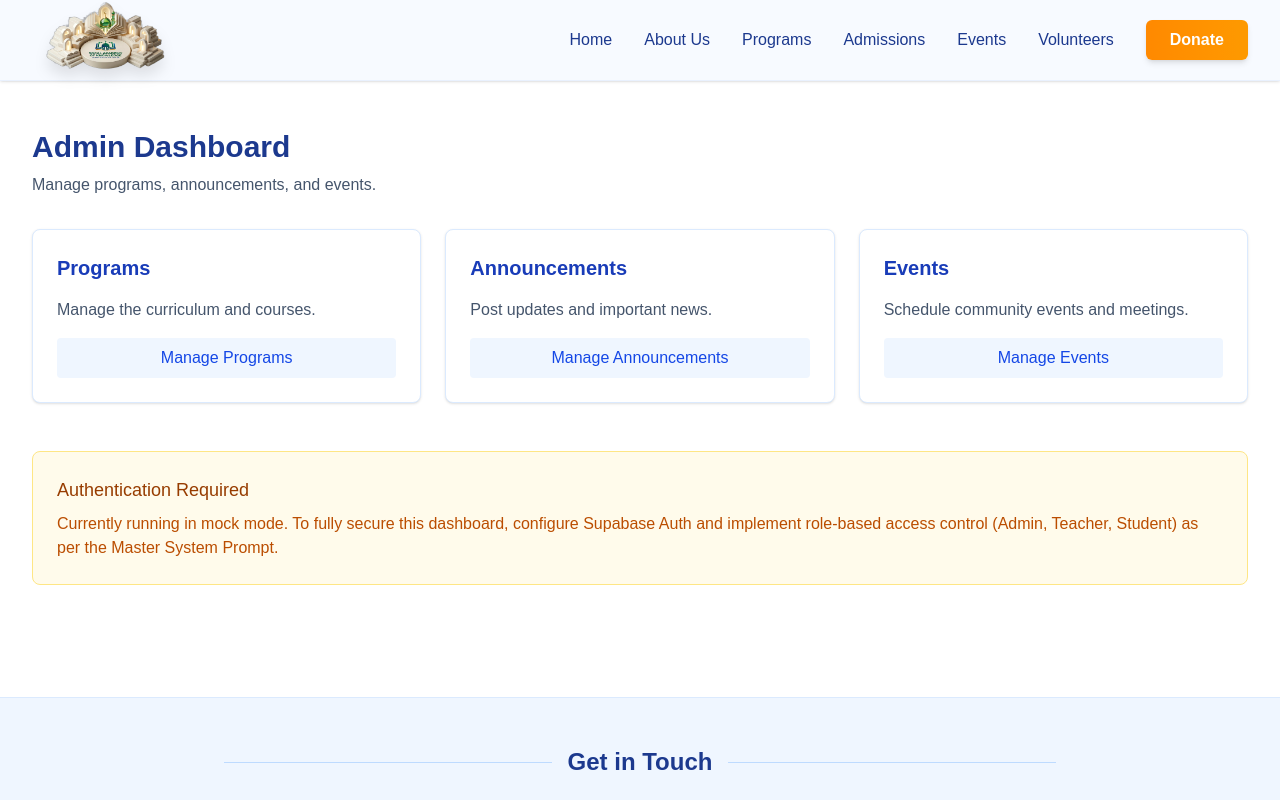
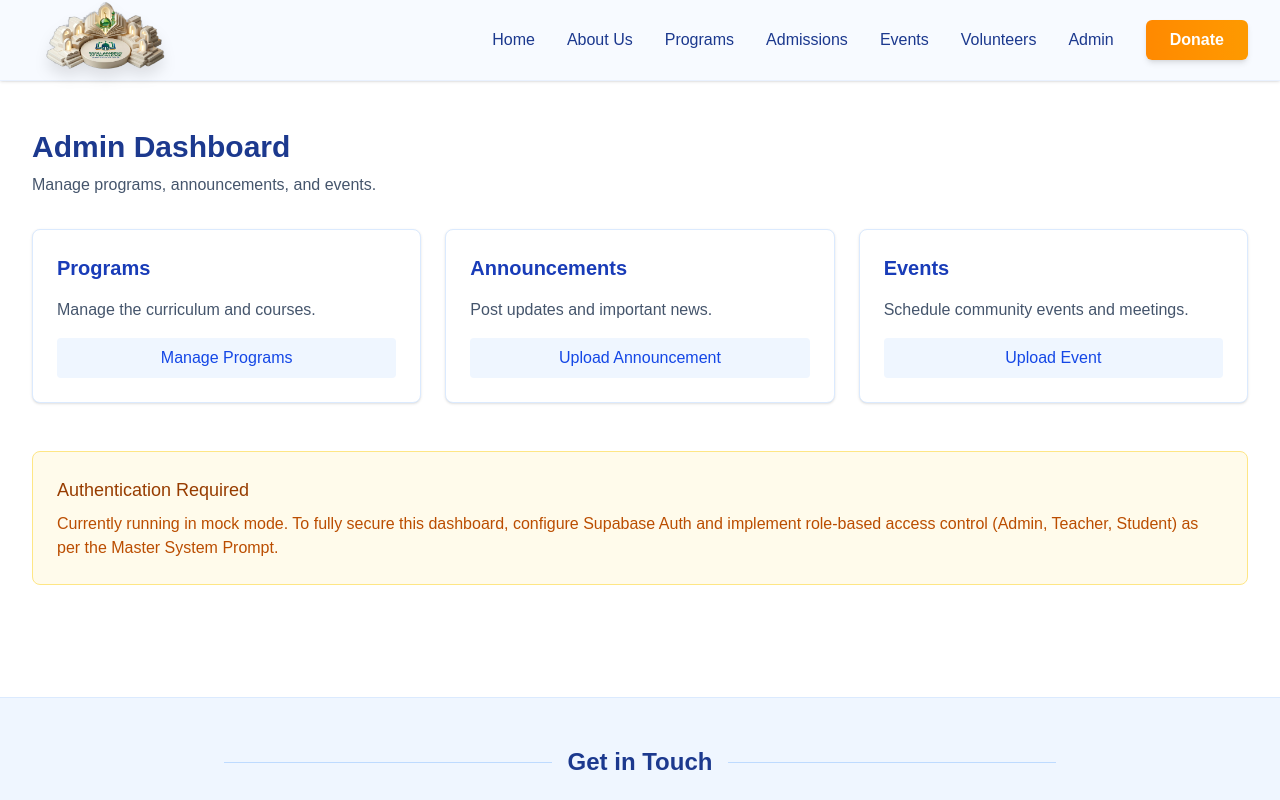
Before and after one commit to aokiqra786/daralilm-website, a Next.js app: page /admin in a window 1280 px wide. Shown: the top 800 px of the page. Built offline with nearby package versions, Linux system fonts and the light colour scheme; a web font is replaced by a local one.

Commit message:
fix: make slider images clickable, add admin nav links

```diff
--- a/src/app/admin/page.tsx
+++ b/src/app/admin/page.tsx
@@ -1,3 +1,5 @@
+import Link from "next/link";
+
 export default function AdminDashboard() {
   return (
     <div className="max-w-7xl mx-auto px-4 sm:px-6 lg:px-8 py-12">
@@ -18,17 +20,17 @@ export default function AdminDashboard() {
         <div className="bg-white p-6 rounded-lg shadow-sm border border-blue-100">
           <h2 className="text-xl font-semibold text-blue-800 mb-4">Announcements</h2>
           <p className="text-slate-600 mb-4">Post updates and important news.</p>
-          <button className="w-full bg-blue-50 hover:bg-blue-100 text-blue-700 font-medium py-2 rounded transition-colors">
-            Manage Announcements
-          </button>
+          <Link href="/admin/event-uploader" className="block w-full bg-blue-50 hover:bg-blue-100 text-blue-700 font-medium py-2 rounded transition-colors text-center">
+            Upload Announcement
+          </Link>
         </div>
 
         <div className="bg-white p-6 rounded-lg shadow-sm border border-blue-100">
           <h2 className="text-xl font-semibold text-blue-800 mb-4">Events</h2>
           <p className="text-slate-600 mb-4">Schedule community events and meetings.</p>
-          <button className="w-full bg-blue-50 hover:bg-blue-100 text-blue-700 font-medium py-2 rounded transition-colors">
-            Manage Events
-          </button>
+          <Link href="/admin/event-uploader" className="block w-full bg-blue-50 hover:bg-blue-100 text-blue-700 font-medium py-2 rounded transition-colors text-center">
+            Upload Event
+          </Link>
         </div>
       </div>
 
--- a/src/components/DynamicContent.tsx
+++ b/src/components/DynamicContent.tsx
@@ -118,7 +118,11 @@ function Carousel({ slides, label }: { slides: React.ReactNode[]; label: string
           <div
             key={idx}
             className="absolute inset-0 transition-opacity duration-700"
-            style={{ opacity: idx === current ? 1 : 0, zIndex: idx === current ? 1 : 0 }}
+            style={{
+              opacity: idx === current ? 1 : 0,
+              zIndex: idx === current ? 1 : 0,
+              pointerEvents: idx === current ? 'auto' : 'none'
+            }}
           >
             {slide}
           </div>
--- a/src/components/Header.tsx
+++ b/src/components/Header.tsx
@@ -37,6 +37,7 @@ export default function Header() {
               <Link href="/admissions" className="text-blue-900 hover:text-blue-700 font-medium transition-colors">Admissions</Link>
               <Link href="/events" className="text-blue-900 hover:text-blue-700 font-medium transition-colors">Events</Link>
               <Link href="/volunteers" className="text-blue-900 hover:text-blue-700 font-medium transition-colors">Volunteers</Link>
+              <Link href="/admin" className="text-blue-900 hover:text-blue-700 font-medium transition-colors">Admin</Link>
             </nav>
 
             <Link
@@ -75,6 +76,7 @@ export default function Header() {
             <Link href="/admissions" onClick={() => setIsMobileMenuOpen(false)} className="text-blue-900 font-medium text-lg border-b border-blue-100 pb-2">Admissions</Link>
             <Link href="/events" onClick={() => setIsMobileMenuOpen(false)} className="text-blue-900 font-medium text-lg border-b border-blue-100 pb-2">Events</Link>
             <Link href="/volunteers" onClick={() => setIsMobileMenuOpen(false)} className="text-blue-900 font-medium text-lg border-b border-blue-100 pb-2">Volunteers</Link>
+            <Link href="/admin" onClick={() => setIsMobileMenuOpen(false)} className="text-blue-900 font-medium text-lg border-b border-blue-100 pb-2">Admin</Link>
             <Link href="/donate" onClick={() => setIsMobileMenuOpen(false)} className="text-blue-900 font-medium text-lg border-b border-blue-100 pb-2">Donate</Link>
             <Link href="/contact" onClick={() => setIsMobileMenuOpen(false)} className="text-blue-900 font-medium text-lg border-b border-blue-100 pb-2">Contact Us</Link>
           </nav>
```
